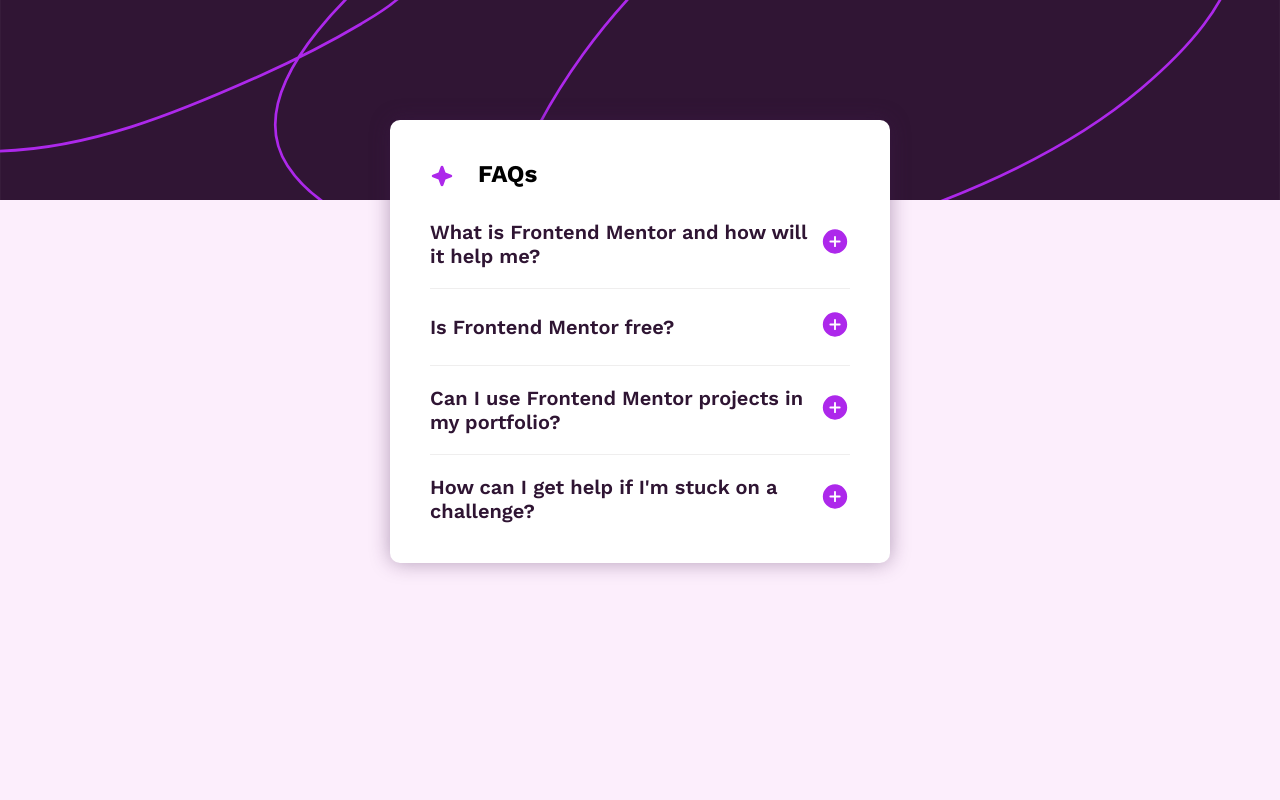
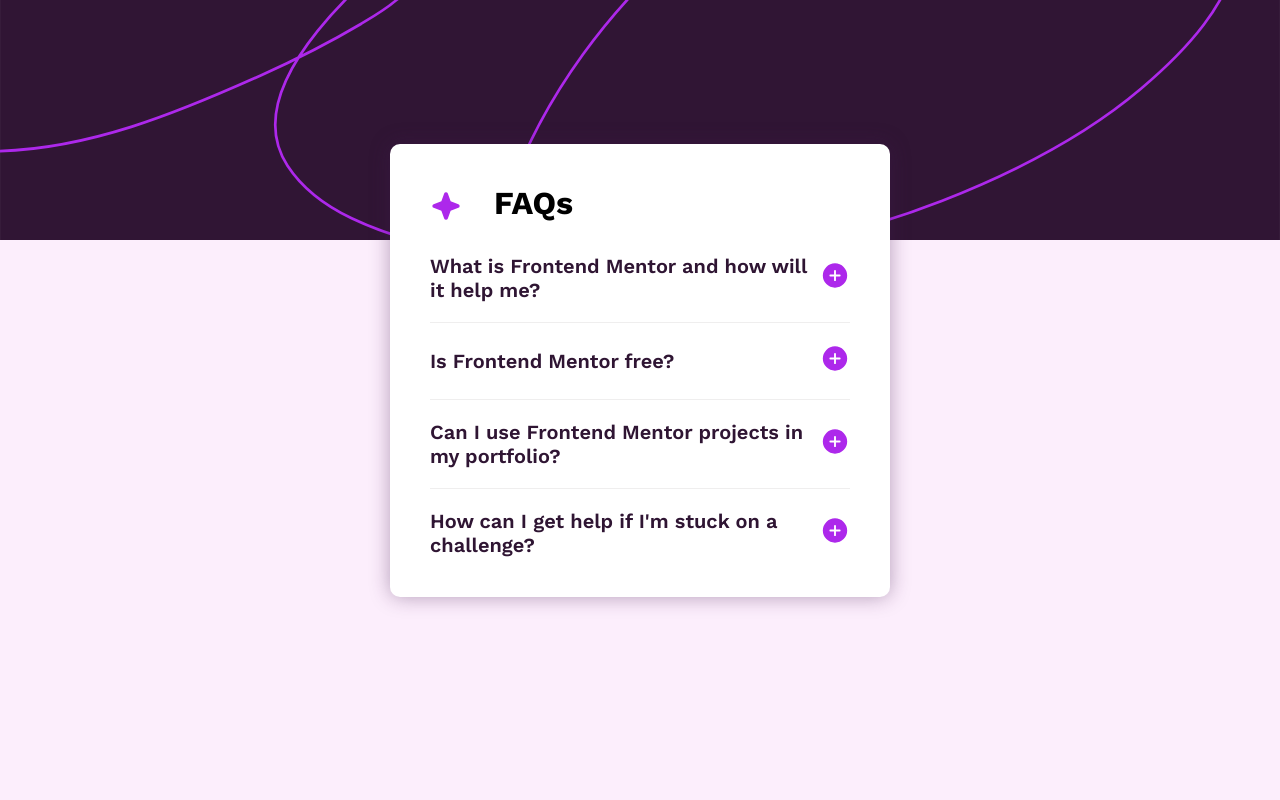
Before and after one commit to Gaelle00/FAQs-Accordion, a plain HTML site: page index.html in a window 1280 px wide. Shown: the top 800 px of the page. Drawn offline with nearby package versions, Linux system fonts and the light colour scheme.

Commit message:
Added a readme file, Adjusted the head banner height and the position of the FAQs card, also added font-size property for the headding element.

```diff
--- a/index.html
+++ b/index.html
@@ -11,8 +11,8 @@
 </head>
 
 <body>
-  <section class="header-band">
-  </section>
+  <div class="header-band">
+  </div>
   <main>
     <section class="content-box">
       <h1>
--- a/style.css
+++ b/style.css
@@ -18,7 +18,7 @@ body {
 .header-band {
     background-image: url(assets/images/background-pattern-desktop.svg);
     background-size: cover;
-    height: 25vh;
+    height: 30vh;
 }
 
 main {
@@ -33,7 +33,7 @@ main {
     width: min(500px,80%);
     padding: 2.5rem;
     border-radius: 10px;
-    transform: translateY(-10vh);
+    transform: translateY(-12vh);
     box-shadow: 0px 0px 20px hsla(286, 50%, 20%, 0.383);
     /* optional: adds depth */
 
@@ -51,6 +51,7 @@ details > summary + p {
 
 h1 {
   margin-bottom: 2rem;
+  font-size: xx-large;
 }
 
 summary {
```
Also changed, not shown: Screenshot.png (added), 1 other file.
